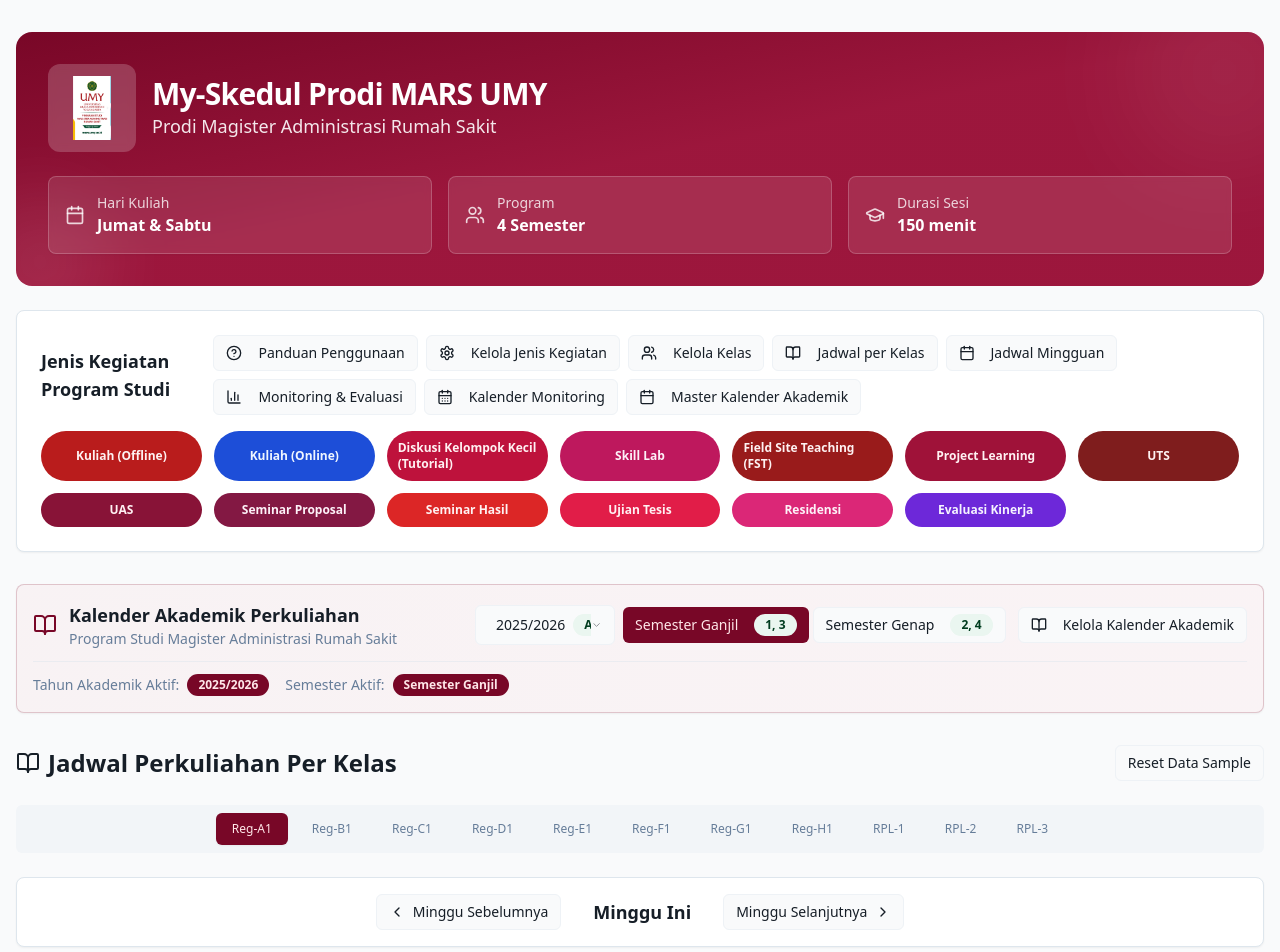
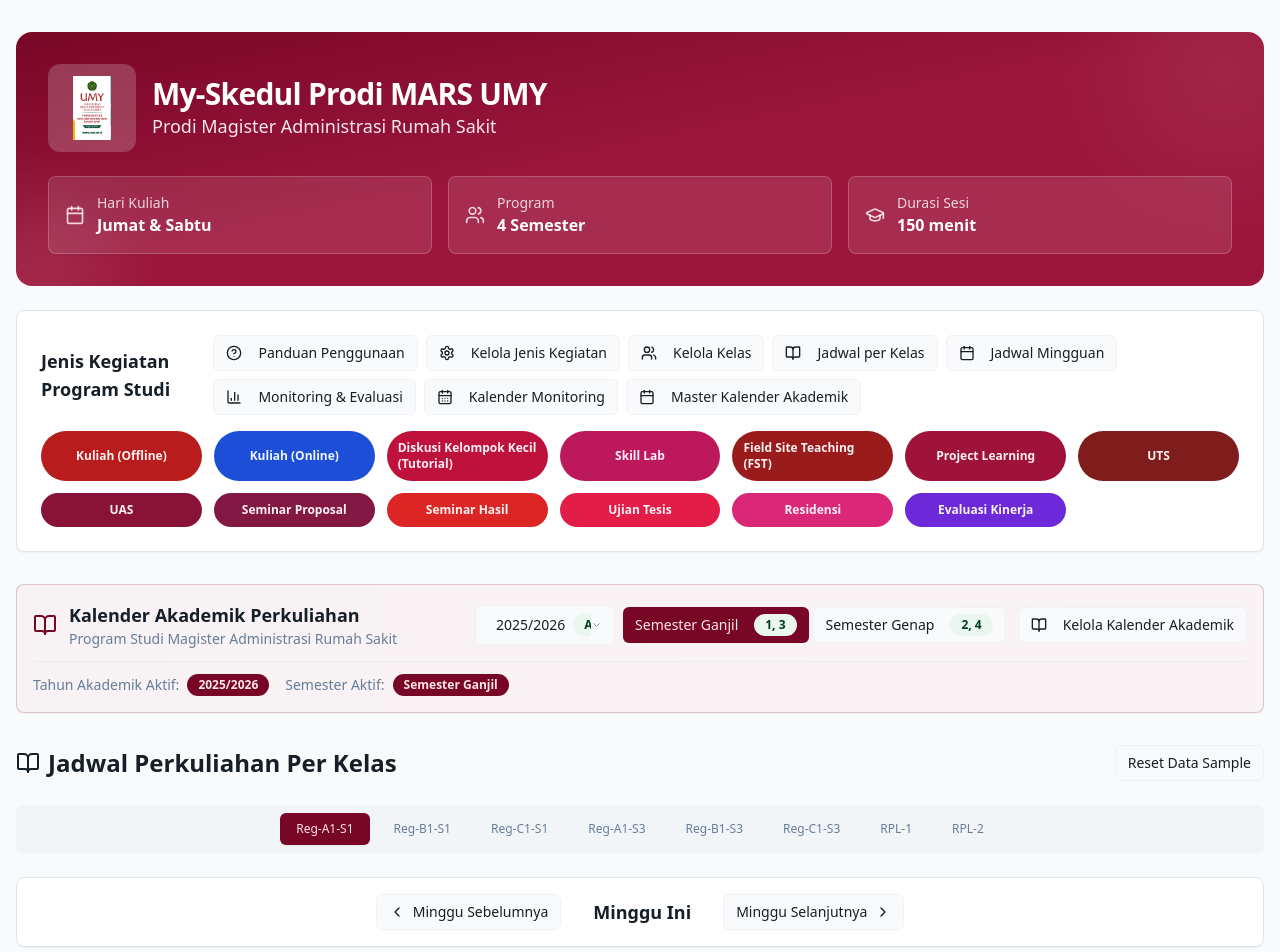
Before and after one commit to elsyemariarosa-cmyk/my-skedule-2025, a React (Vite) app: page / in a window 1280 px wide. Shown: the top 952 px of the page. Built offline with nearby package versions, Linux system fonts and the light colour scheme.

Commit message:
Fix class name differentiation
The user wants to differentiate class names between Semester 1 and Semester 3. This commit addresses the issue by ensuring that class names are distinct for each semester.

```diff
--- a/src/components/WeeklyScheduleTable.tsx
+++ b/src/components/WeeklyScheduleTable.tsx
@@ -50,62 +50,53 @@ const SATURDAY_TIME_SLOTS = [
 
 // Color schemes for different classes using design system tokens
 const CLASS_COLORS = {
-  'Reg-A1': {
+  // Semester 1 Classes
+  'Reg-A1-S1': {
     header: 'bg-primary text-primary-foreground',
     content: 'bg-primary/5 border-primary/20',
     text: 'text-primary',
     tab: 'data-[state=active]:bg-primary data-[state=active]:text-primary-foreground',
     accent: 'bg-primary/10'
   },
-  'Reg-B1': {
+  'Reg-B1-S1': {
     header: 'bg-maroon-600 text-white',
     content: 'bg-maroon-50 border-maroon-200',
     text: 'text-maroon-800',
     tab: 'data-[state=active]:bg-maroon-600 data-[state=active]:text-white',
     accent: 'bg-maroon-100'
   },
-  'Reg-C1': {
+  'Reg-C1-S1': {
     header: 'bg-maroon-700 text-white',
     content: 'bg-maroon-50 border-maroon-300',
     text: 'text-maroon-900',
     tab: 'data-[state=active]:bg-maroon-700 data-[state=active]:text-white',
     accent: 'bg-maroon-200'
   },
-  'Reg-D1': {
+
+  // Semester 3 Classes
+  'Reg-A1-S3': {
+    header: 'bg-accent text-accent-foreground',
+    content: 'bg-accent/5 border-accent/20',
+    text: 'text-accent',
+    tab: 'data-[state=active]:bg-accent data-[state=active]:text-accent-foreground',
+    accent: 'bg-accent/10'
+  },
+  'Reg-B1-S3': {
     header: 'bg-maroon-800 text-white',
     content: 'bg-maroon-100 border-maroon-300',
     text: 'text-maroon-900',
     tab: 'data-[state=active]:bg-maroon-800 data-[state=active]:text-white',
     accent: 'bg-maroon-200'
   },
-  'Reg-E1': {
+  'Reg-C1-S3': {
     header: 'bg-maroon-900 text-white',
     content: 'bg-maroon-100 border-maroon-300',
     text: 'text-maroon-900',
     tab: 'data-[state=active]:bg-maroon-900 data-[state=active]:text-white',
     accent: 'bg-maroon-200'
   },
-  'Reg-F1': {
-    header: 'bg-accent text-accent-foreground',
-    content: 'bg-accent/5 border-accent/20',
-    text: 'text-accent',
-    tab: 'data-[state=active]:bg-accent data-[state=active]:text-accent-foreground',
-    accent: 'bg-accent/10'
-  },
-  'Reg-G1': {
-    header: 'bg-medical text-medical-foreground',
-    content: 'bg-medical-light border-medical/20',
-    text: 'text-medical',
-    tab: 'data-[state=active]:bg-medical data-[state=active]:text-medical-foreground',
-    accent: 'bg-medical/10'
-  },
-  'Reg-H1': {
-    header: 'bg-academic text-academic-foreground',
-    content: 'bg-academic-light border-academic/20',
-    text: 'text-academic',
-    tab: 'data-[state=active]:bg-academic data-[state=active]:text-academic-foreground',
-    accent: 'bg-academic/10'
-  },
+
+  // RPL Classes
   'RPL-1': {
     header: 'bg-primary-glow text-white',
     content: 'bg-primary/5 border-primary-glow/30',
@@ -114,30 +105,16 @@ const CLASS_COLORS = {
     accent: 'bg-primary/10'
   },
   'RPL-2': {
-    header: 'bg-maroon-500 text-white',
-    content: 'bg-maroon-100 border-maroon-200',
-    text: 'text-maroon-700',
-    tab: 'data-[state=active]:bg-maroon-500 data-[state=active]:text-white',
-    accent: 'bg-maroon-100'
-  },
-  'KARY-A': {
-    header: 'bg-maroon-400 text-white',
-    content: 'bg-maroon-50 border-maroon-200',
-    text: 'text-maroon-600',
-    tab: 'data-[state=active]:bg-maroon-400 data-[state=active]:text-white',
-    accent: 'bg-maroon-100'
-  },
-  'RPL-3': {
-    header: 'bg-maroon-300 text-maroon-900',
-    content: 'bg-maroon-50 border-maroon-200',
-    text: 'text-maroon-700',
-    tab: 'data-[state=active]:bg-maroon-300 data-[state=active]:text-maroon-900',
-    accent: 'bg-maroon-100'
-  },
+    header: 'bg-medical text-medical-foreground',
+    content: 'bg-medical-light border-medical/20',
+    text: 'text-medical',
+    tab: 'data-[state=active]:bg-medical data-[state=active]:text-medical-foreground',
+    accent: 'bg-medical/10'
+  }
 };
 
 const getClassColors = (classCode: string) => {
-  return CLASS_COLORS[classCode as keyof typeof CLASS_COLORS] || CLASS_COLORS['Reg-A1'];
+  return CLASS_COLORS[classCode as keyof typeof CLASS_COLORS] || CLASS_COLORS['Reg-A1-S1'];
 };
 
 export function WeeklyScheduleTable({
--- a/src/types/student-class.ts
+++ b/src/types/student-class.ts
@@ -44,14 +44,15 @@ export const getClassTypeColor = (type: ClassType): string => {
   return CLASS_TYPE_CONFIG[type].color;
 };
 
-// Default classes - can be customized by users
+// Default classes - separate classes for different semesters
 export const DEFAULT_STUDENT_CLASSES: StudentClass[] = [
+  // Semester 1 Classes
   {
     id: '1',
-    name: 'Reguler A1',
+    name: 'Reguler A1 - Semester 1',
     type: 'reguler',
-    code: 'Reg-A1',
-    description: 'Kelas Reguler A1',
+    code: 'Reg-A1-S1',
+    description: 'Kelas Reguler A1 Semester 1',
     academicYearBatch: '2024/2025',
     maxCapacity: 25,
     currentCapacity: 20,
@@ -61,10 +62,10 @@ export const DEFAULT_STUDENT_CLASSES: StudentClass[] = [
   },
   {
     id: '2',
-    name: 'Reguler B1',
+    name: 'Reguler B1 - Semester 1',
     type: 'reguler',
-    code: 'Reg-B1',
-    description: 'Kelas Reguler B1',
+    code: 'Reg-B1-S1',
+    description: 'Kelas Reguler B1 Semester 1',
     academicYearBatch: '2024/2025',
     maxCapacity: 25,
     currentCapacity: 18,
@@ -74,10 +75,10 @@ export const DEFAULT_STUDENT_CLASSES: StudentClass[] = [
   },
   {
     id: '3',
-    name: 'Reguler C1',
+    name: 'Reguler C1 - Semester 1',
     type: 'reguler',
-    code: 'Reg-C1',
-    description: 'Kelas Reguler C1',
+    code: 'Reg-C1-S1',
+    description: 'Kelas Reguler C1 Semester 1',
     academicYearBatch: '2024/2025',
     maxCapacity: 25,
     currentCapacity: 22,
@@ -85,13 +86,15 @@ export const DEFAULT_STUDENT_CLASSES: StudentClass[] = [
     createdAt: new Date().toISOString(),
     updatedAt: new Date().toISOString()
   },
+
+  // Semester 3 Classes
   {
     id: '4',
-    name: 'Reguler D1',
+    name: 'Reguler A1 - Semester 3',
     type: 'reguler',
-    code: 'Reg-D1',
-    description: 'Kelas Reguler D1',
-    academicYearBatch: '2024/2025',
+    code: 'Reg-A1-S3',
+    description: 'Kelas Reguler A1 Semester 3',
+    academicYearBatch: '2023/2024',
     maxCapacity: 25,
     currentCapacity: 15,
     isActive: true,
@@ -100,11 +103,11 @@ export const DEFAULT_STUDENT_CLASSES: StudentClass[] = [
   },
   {
     id: '5',
-    name: 'Reguler E1',
+    name: 'Reguler B1 - Semester 3',
     type: 'reguler',
-    code: 'Reg-E1',
-    description: 'Kelas Reguler E1',
-    academicYearBatch: '2024/2025',
+    code: 'Reg-B1-S3',
+    description: 'Kelas Reguler B1 Semester 3',
+    academicYearBatch: '2023/2024',
     maxCapacity: 25,
     currentCapacity: 19,
     isActive: true,
@@ -113,45 +116,21 @@ export const DEFAULT_STUDENT_CLASSES: StudentClass[] = [
   },
   {
     id: '6',
-    name: 'Reguler F1',
+    name: 'Reguler C1 - Semester 3',
     type: 'reguler',
-    code: 'Reg-F1',
-    description: 'Kelas Reguler F1',
-    academicYearBatch: '2025/2026',
+    code: 'Reg-C1-S3',
+    description: 'Kelas Reguler C1 Semester 3',
+    academicYearBatch: '2023/2024',
     maxCapacity: 25,
     currentCapacity: 21,
     isActive: true,
     createdAt: new Date().toISOString(),
     updatedAt: new Date().toISOString()
   },
+
+  // RPL Classes
   {
     id: '7',
-    name: 'Reguler G1',
-    type: 'reguler',
-    code: 'Reg-G1',
-    description: 'Kelas Reguler G1',
-    academicYearBatch: '2025/2026',
-    maxCapacity: 25,
-    currentCapacity: 17,
-    isActive: true,
-    createdAt: new Date().toISOString(),
-    updatedAt: new Date().toISOString()
-  },
-  {
-    id: '8',
-    name: 'Reguler H1',
-    type: 'reguler',
-    code: 'Reg-H1',
-    description: 'Kelas Reguler H1',
-    academicYearBatch: '2025/2026',
-    maxCapacity: 25,
-    currentCapacity: 23,
-    isActive: true,
-    createdAt: new Date().toISOString(),
-    updatedAt: new Date().toISOString()
-  },
-  {
-    id: '9',
     name: 'RPL 1',
     type: 'rpl',
     code: 'RPL-1',
@@ -164,7 +143,7 @@ export const DEFAULT_STUDENT_CLASSES: StudentClass[] = [
     updatedAt: new Date().toISOString()
   },
   {
-    id: '10',
+    id: '8',
     name: 'RPL 2',
     type: 'rpl',
     code: 'RPL-2',
@@ -175,18 +154,5 @@ export const DEFAULT_STUDENT_CLASSES: StudentClass[] = [
     isActive: true,
     createdAt: new Date().toISOString(),
     updatedAt: new Date().toISOString()
-  },
-  {
-    id: '11',
-    name: 'RPL 3',
-    type: 'rpl',
-    code: 'RPL-3',
-    description: 'Kelas Recognisi Pembelajaran Lampau 3',
-    academicYearBatch: '2025/2026',
-    maxCapacity: 30,
-    currentCapacity: 18,
-    isActive: true,
-    createdAt: new Date().toISOString(),
-    updatedAt: new Date().toISOString()
   }
 ];
```
